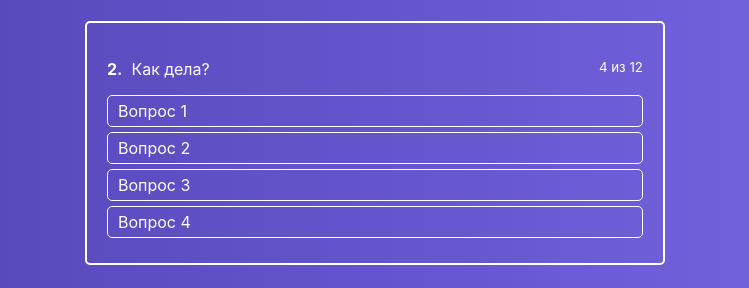
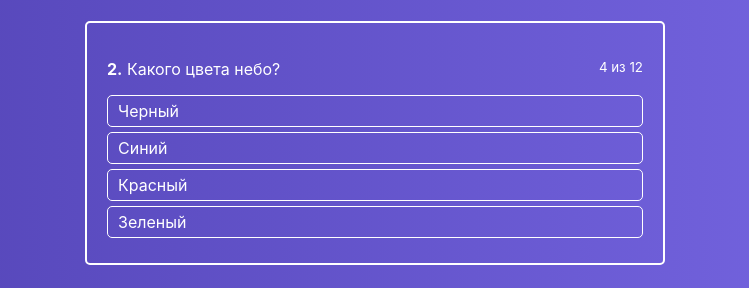
Before and after one commit to Abraklion/tutorial-react-zero-to-professional, a React app in the folder block_6/: page / in a window 1280 px wide. Shown: the part 161-449 px from the top of the page, without its empty margins (265-1014 px from the left). Built offline with nearby package versions, Linux system fonts and the light colour scheme.

Commit message:
Блок 6. Практика. Компоненты | Урок 7. Обработка клика

```diff
--- a/block_6/src/components/ActiveQuiz/AnswersList/AnswerItem/index.js
+++ b/block_6/src/components/ActiveQuiz/AnswersList/AnswerItem/index.js
@@ -9,7 +9,10 @@ const AnswerItem = props => {
    * Отрисовка
    **/
   return (
-    <li className={style.ActiveQuiz__item}>
+    <li
+      className={style.ActiveQuiz__item}
+      onClick={() => props.onAnswerClick(props.answer.id)}
+    >
       {props.answer.text}
     </li>
   )
--- a/block_6/src/components/ActiveQuiz/AnswersList/index.js
+++ b/block_6/src/components/ActiveQuiz/AnswersList/index.js
@@ -19,6 +19,7 @@ const AnswersList = props => {
           <AnswerItem
             key={index}
             answer={answer}
+            onAnswerClick={props.onAnswerClick}
           />
         )
 
--- a/block_6/src/components/ActiveQuiz/index.js
+++ b/block_6/src/components/ActiveQuiz/index.js
@@ -14,13 +14,16 @@ const ActiveQuiz = props => {
       <p className={style.ActiveQuiz__header}>
         <span>
           <strong>2.</strong>&nbsp;
-          Как дела?
+          {props.question}
         </span>
 
         <small>4 из 12</small>
       </p>
 
-      <AnswersList answers={props.answers} /> {/* -> Компонент список ответов на вопрос */}
+      <AnswersList
+        answers={props.answers}
+        onAnswerClick={props.onAnswerClick}
+      /> {/* -> Компонент список ответов на вопрос */}
     </div>
   )
 }
--- a/block_6/src/containers/Quiz/index.js
+++ b/block_6/src/containers/Quiz/index.js
@@ -14,14 +14,27 @@ class Quiz extends Component {
   state = {
     quiz: [
       {
+        question: 'Какого цвета небо?',
+        rightAnswerId: 2,
         answers: [
-          {text: 'Вопрос 1'},
-          {text: 'Вопрос 2'},
-          {text: 'Вопрос 3'},
-          {text: 'Вопрос 4'}
+          {text: 'Черный',  id: 1},
+          {text: 'Синий',   id: 2},
+          {text: 'Красный', id: 3},
+          {text: 'Зеленый', id: 4}
         ]
       }
     ]
+  }
+
+  /**
+   * Обработчик клика по ответу на вопрос
+   * @param {number} answerId - id ответа
+   * @param {Object=} e - обьект события
+   *
+   * @return {void}
+   */
+  onAnswerClickHandler = (answerId, e) => {
+    console.log('Answer Id: ', answerId)
   }
 
   /**
@@ -33,7 +46,11 @@ class Quiz extends Component {
         <div className={style.Quiz__wrapper}>
           <h1 className={style.Quiz__title}>Ответьте на все вопросы</h1>
 
-          <ActiveQuiz answers={this.state.quiz[0].answers} /> {/* -> Компонент активный вопрос */}
+          <ActiveQuiz
+            answers={this.state.quiz[0].answers}
+            question={this.state.quiz[0].question}
+            onAnswerClick={this.onAnswerClickHandler}
+          /> {/* -> Компонент активный вопрос */}
 
         </div>
       </div>
```
